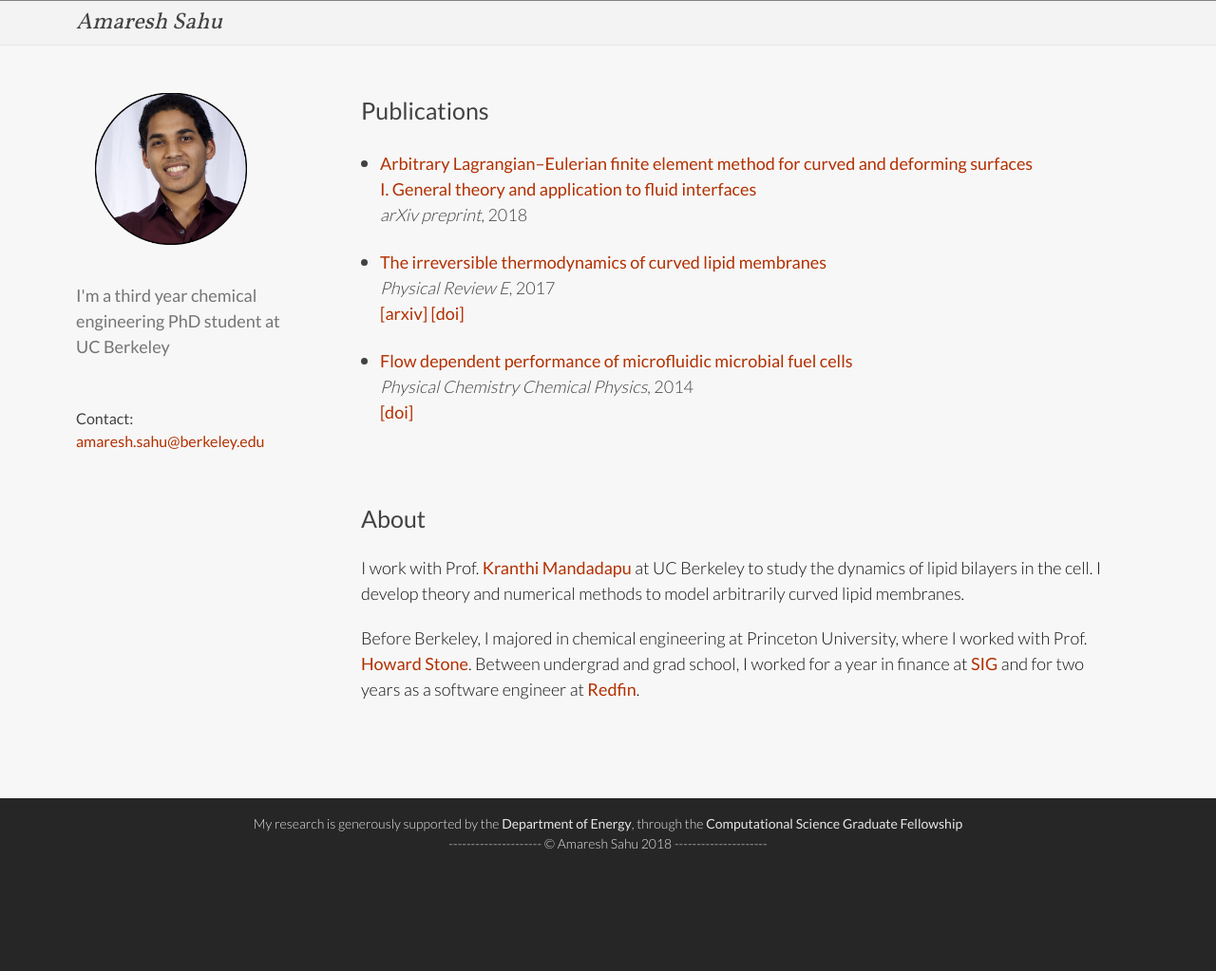
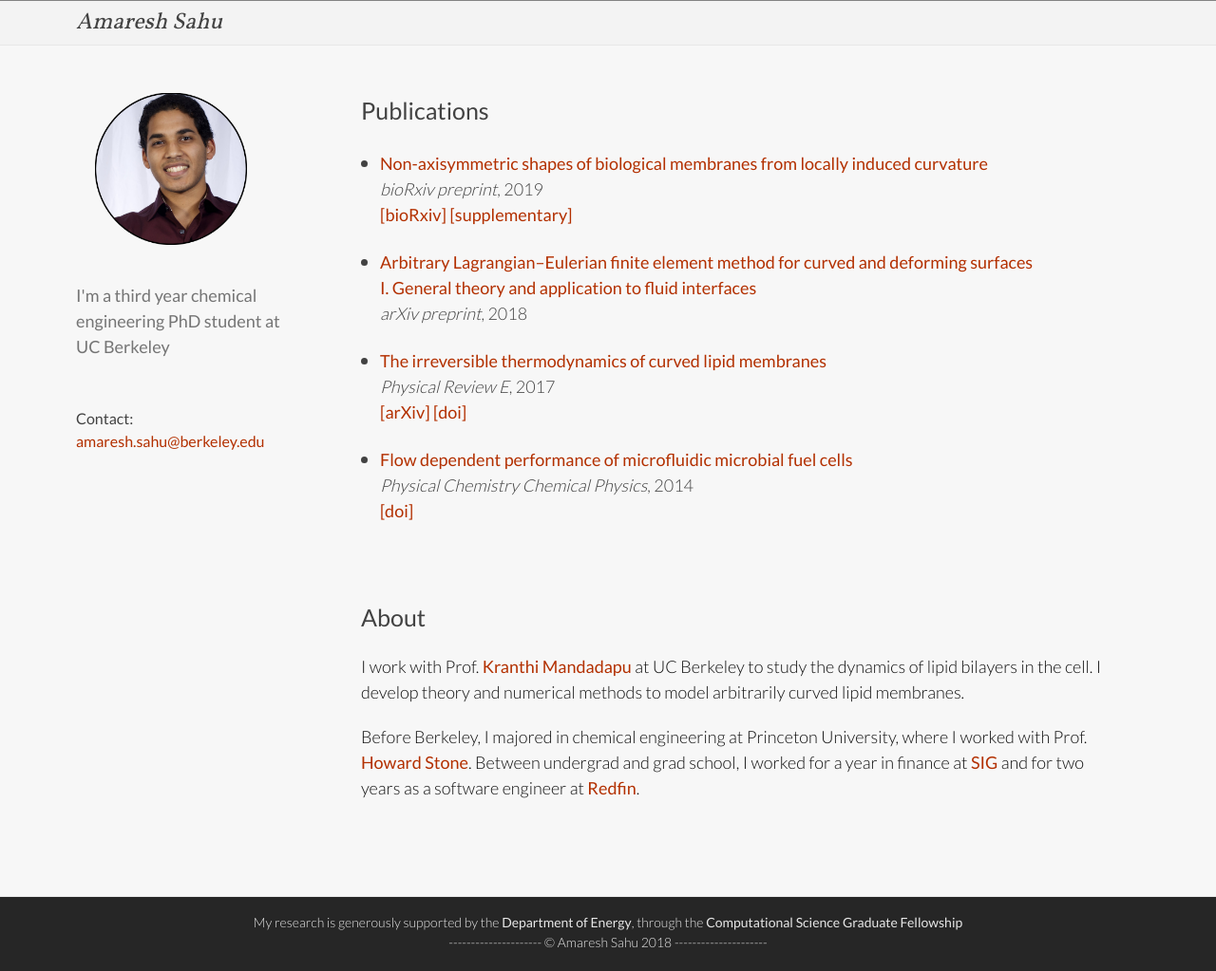
Before and after one commit to amaresh-sahu/amaresh-sahu.github.io, a Jekyll site: the page built from index.html, in a window 1280 px wide. Shown: the whole page at 95% size. Built offline with Jekyll 4.4.1, drawn with Linux system fonts in a browser that asks for light colours; before the commit the page ends 919 px from its top, so only the background shows below that.

Commit message:
add non-axi preprint

```diff
--- a/index.html
+++ b/index.html
@@ -26,6 +26,18 @@ layout: index
 				<ul class="post-list">
 					<li>
 						<p>
+						<a href="/papers/omar-mandadapu-2019.pdf">
+							Non-axisymmetric shapes of biological membranes from locally induced curvature</a><br />
+						<em>bioRxiv preprint</em>, 2019 <br />
+						<a href="https://www.biorxiv.org/content/10.1101/688127v1">
+							[bioRxiv]</a>
+						<a href="/papers/omar-mandadapu-SI-2019.pdf">
+							[supplementary]</a>
+						<br />
+						</p>
+					</li>
+					<li>
+						<p>
 						<a href="https://arxiv.org/pdf/1812.05086.pdf">
 							Arbitrary Lagrangian&ndash;Eulerian finite element method for curved and deforming surfaces<br />
 							I. General theory and application to fluid interfaces</a><br />
@@ -38,7 +50,7 @@ layout: index
 							The irreversible thermodynamics of curved lipid membranes</a><br />
 						<em>Physical Review E</em>, 2017 <br />
 						<a href="https://arxiv.org/pdf/1701.06495.pdf">
-							[arxiv]</a>
+							[arXiv]</a>
 						<a href="https://doi.org/10.1103/PhysRevE.96.042409">
 							[doi]</a>
 						<br />
```
Also changed, not shown: 2 other files.
